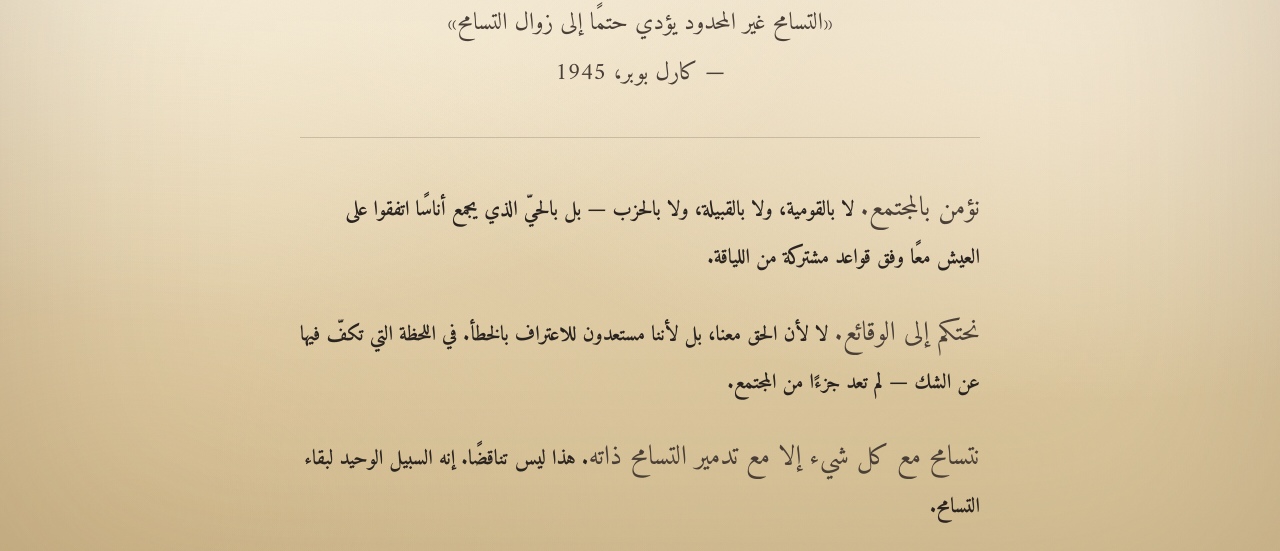
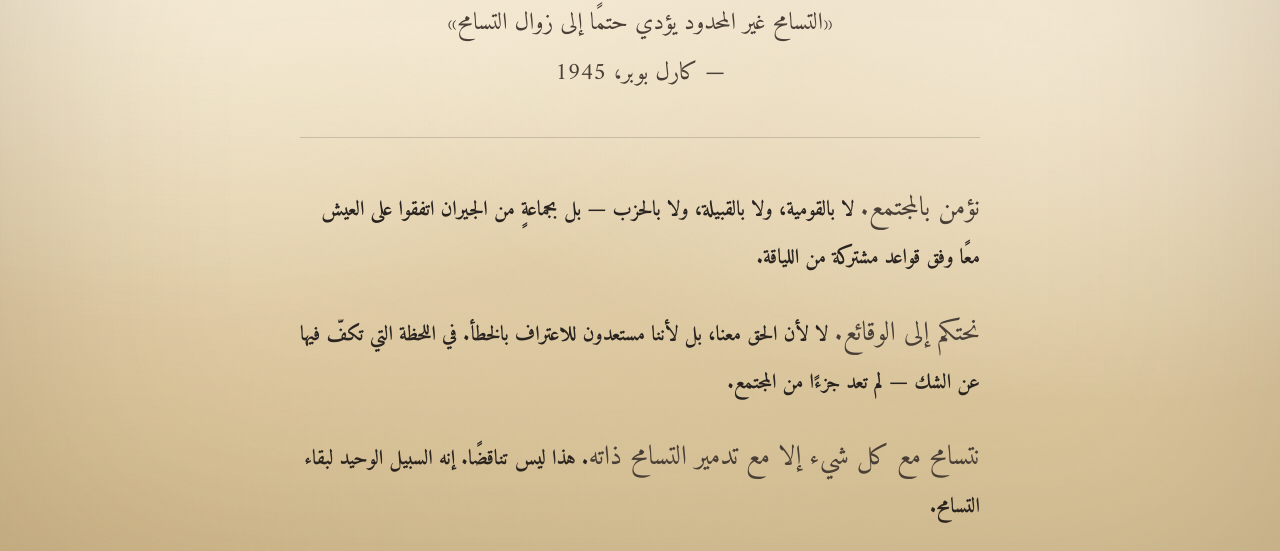
Before and after one commit to ittayo/theliberalmanifesto-site, a plain HTML site: page ar/index.html in a window 1280 px wide. Shown: the part 210-761 px from the top of the page. Drawn offline with Linux system fonts and the light colour scheme; a web font is replaced by a local one.

Commit message:
Arabic version - no 2

```diff
--- a/ar/index.html
+++ b/ar/index.html
@@ -18,7 +18,7 @@
   <p class="epigraph">&laquo;التسامح غير المحدود يؤدي حتمًا إلى زوال التسامح&raquo;<br>— كارل بوبر، 1945</p>
 
   <div class="principles">
-    <p><span class="lead">نؤمن بالمجتمع.</span><span class="rest"> لا بالقومية، ولا بالقبيلة، ولا بالحزب — بل بالحيّ الذي يجمع أناسًا اتفقوا على العيش معًا وفق قواعد مشتركة من اللياقة.</span></p>
+    <p><span class="lead">نؤمن بالمجتمع.</span><span class="rest"> لا بالقومية، ولا بالقبيلة، ولا بالحزب — بل بجماعةٍ من الجيران اتفقوا على العيش معًا وفق قواعد مشتركة من اللياقة.</span></p>
     <p><span class="lead">نحتكم إلى الوقائع.</span><span class="rest"> لا لأن الحق معنا، بل لأننا مستعدون للاعتراف بالخطأ. في اللحظة التي تكفّ فيها عن الشك — لم تعد جزءًا من المجتمع.</span></p>
     <p><span class="lead">نتسامح مع كل شيء إلا مع تدمير التسامح ذاته</span><span class="rest">. هذا ليس تناقضًا. إنه السبيل الوحيد لبقاء التسامح.</span></p>
     <p><span class="lead">نتحاور مع من يتحدثون بنزاهة</span><span class="rest">. لا نتحدث مع الكذّابين. التفاوض مع المحتالين ليس قبولًا للآخر — بل هو منح أعدائنا القوة لتدميرنا.</span></p>
```
